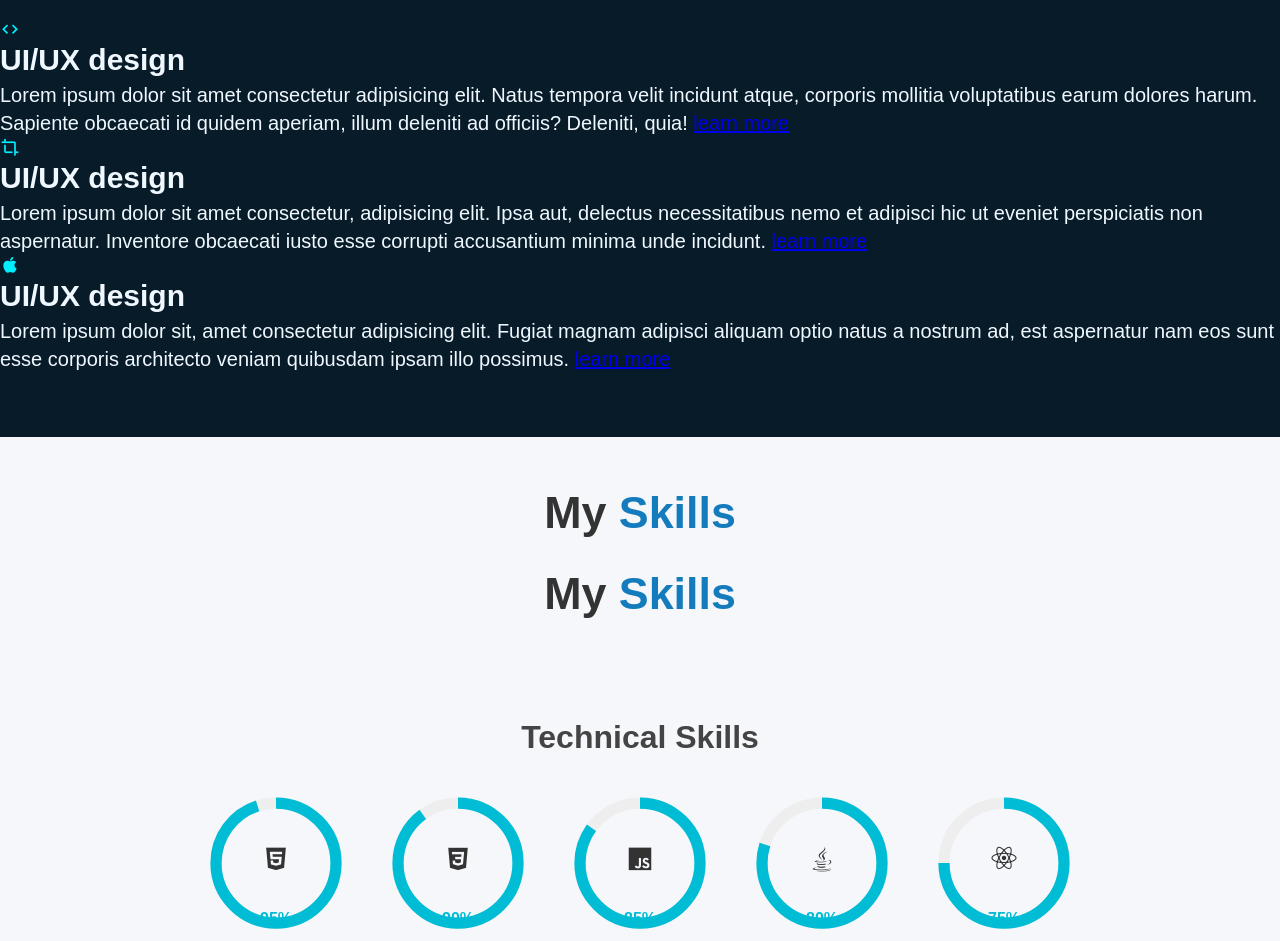
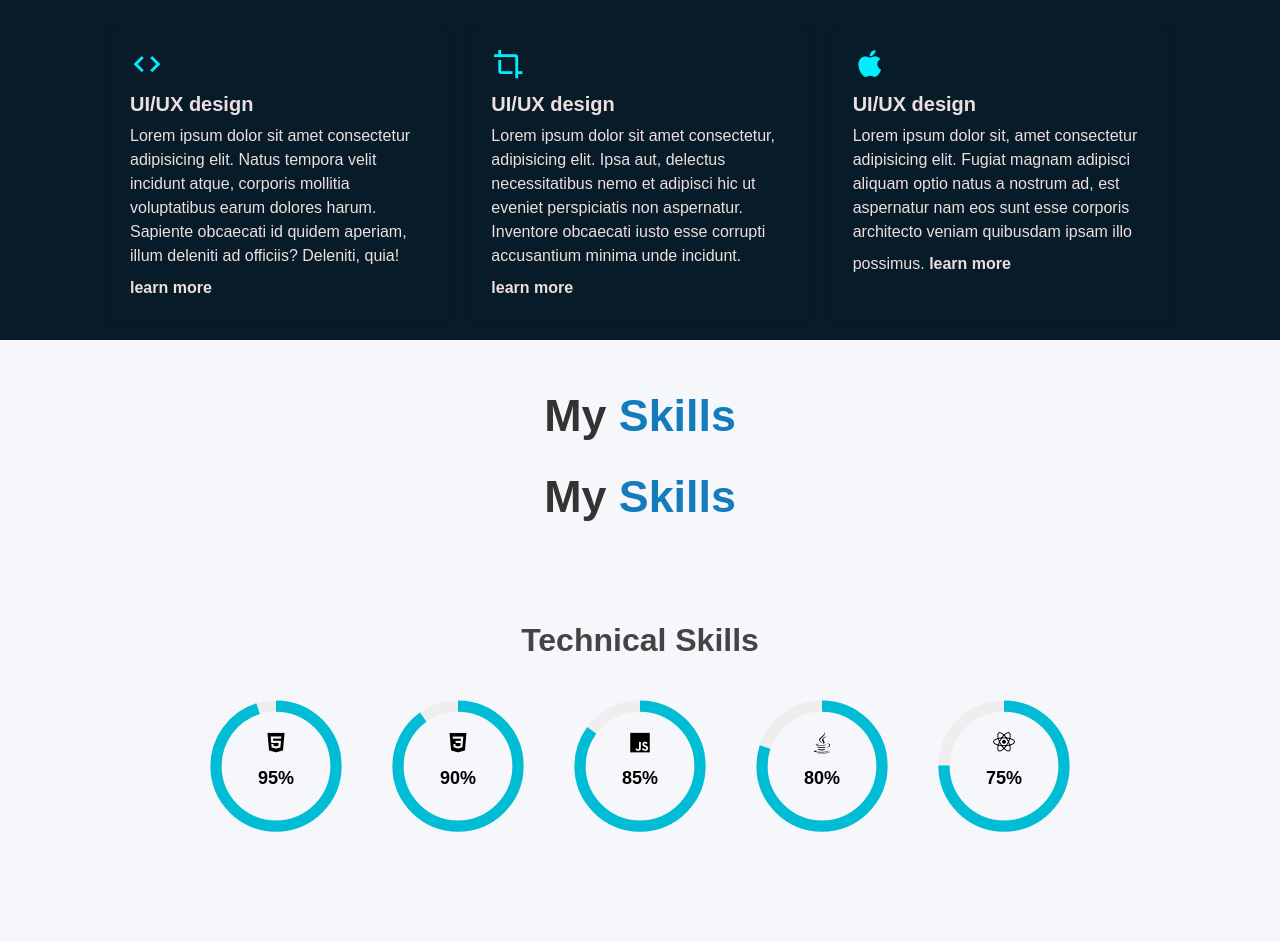
Before and after one commit to dkumar0847607-ops/portfolio, a plain HTML site: page portfolio/index.html in a window 1280 px wide. Shown: the part 1491-2432 px from the top of the page. Drawn offline with nearby package versions, Linux system fonts and the light colour scheme.

Commit message:
Structural and UI fixes

```diff
--- a/portfolio/index.html
+++ b/portfolio/index.html
@@ -1,3 +1,17 @@
+<!DOCTYPE html>
+<html lang="en">
+<head>
+    <meta charset="UTF-8">
+    <meta name="viewport" content="width=device-width, initial-scale=1.0">
+    <title>NKM || portfolio website</title>
+    <link rel="stylesheet" href="styles.css">
+    <link href='https://unpkg.com/boxicons@2.1.4/css/boxicons.min.css' rel='stylesheet'>
+    <script src="https://cdnjs.cloudflare.com/ajax/libs/gsap/3.11.3/gsap.min.js"
+    integrity="sha512-gmwBmiTVER57N3jYS3LinA9eb8aHrJua5iQD7yqYCKa5x6Jjc7VDVaEA0je0Lu0bP9j7tEjV3+1qUm6loO99Kw=="
+    crossorigin="anonymous" referrerpolicy="no-referrer"></script>
+    <script src="https://unpkg.com/typed.js@2.0.16/dist/typed.umd.js"></script>
+</head>
+<body>
 
     <div class="ctnr">
         <p>Welcome Viewrs!</p>
@@ -15,20 +29,7 @@
         <div class="name-ctnr">
             <div class="logo-name">nullx</div>
         </div>
-        <script src="https://cdnjs.cloudflare.com/ajax/libs/gsap/3.11.3/gsap.min.js"
-    integrity="sha512-gmwBmiTVER57N3jYS3LinA9eb8aHrJua5iQD7yqYCKa5x6Jjc7VDVaEA0je0Lu0bP9j7tEjV3+1qUm6loO99Kw=="
-    crossorigin="anonymous" referrerpolicy="no-referrer"></script>
-<!DOCTYPE html>
-<html lang="en">
-<head>
-    <meta charset="UTF-8">
-    <meta name="viewport" content="width=device-width, initial-scale=1.0">
-    <title>NKM || portfolio website</title>
-    <link rel="stylesheet" href="styles.css">
-    <link href='https://unpkg.com/boxicons@2.1.4/css/boxicons.min.css' rel='stylesheet'>
-    <script src="https://unpkg.com/typed.js@2.0.16/dist/typed.umd.js"></script>
-</head>
-<body>
+    </div>
 
     <header class="header">
         <a href="#" class="logo">Portfolio</a>
@@ -74,8 +75,8 @@
         <span class="Home-img:hover"></span>
     </section>
     <!-- about -->
-    <section class="About" id="About">
-        <div class="About-img">
+    <section class="about" id="About">
+        <div class="about-img">
             <img src="" alt="">
         </div>
         <div class="about-text">
@@ -128,9 +129,9 @@
         </section>
         <!-- services -->
         <section>
-            <div class="Services" id="Services">
+            <div class="services" id="Services">
                 <div class="container">
-                    <h1 class="sub-Title"> My <span>services</span></h1>
+                    <h1 class="sub-title"> My <span>services</span></h1>
                     <div class="services-list">
                         <div>
                             <i class="bx bx-code" style="color: #0ef"></i>
--- a/portfolio/script.js
+++ b/portfolio/script.js
@@ -1,5 +1,5 @@
 gsap.fromTo(
-    ".loading-page",
+    ".loading-page, .ctnr",
     { opacity: 1 },
     {
       opacity: 0,
@@ -89,28 +89,48 @@ var typed = new Typed(".text",{
 
 const radialBars = document.querySelectorAll('.radial-bar');
 
-function animateSkillBars() {
-  radialBars.forEach(bar => {
-    const circle = bar.querySelector('.progress');
-    const radius = circle.r.baseVal.value;
-    const circumference = 2 * Math.PI * radius;
+function animateSingleBar(bar) {
+  const circle = bar.querySelector('.progress');
+  const radius = circle.r.baseVal.value;
+  const circumference = 2 * Math.PI * radius;
+  const percent = Math.max(0, Math.min(100, +bar.dataset.percentage || 0));
+  const offset = circumference - (percent / 100) * circumference;
 
-    const percent = +bar.dataset.percentage;
-    const offset = circumference - (percent / 100) * circumference;
+  circle.style.strokeDasharray = `${circumference}`;
+  circle.style.strokeDashoffset = `${circumference}`;
+
+  // trigger transition
+  setTimeout(() => {
+    circle.style.transition = 'stroke-dashoffset 1.2s ease-out';
     circle.style.strokeDashoffset = offset;
-  });
+  }, 80);
+
+  // animate numeric counter inside .percentage
+  const pctEl = bar.querySelector('.percentage');
+  if (pctEl) {
+    let start = 0;
+    const duration = 1200; // ms
+    const startTime = performance.now();
+
+    function step(now) {
+      const elapsed = now - startTime;
+      const progress = Math.min(elapsed / duration, 1);
+      const current = Math.round(progress * percent);
+      pctEl.textContent = `${current}%`;
+      if (progress < 1) requestAnimationFrame(step);
+    }
+    requestAnimationFrame(step);
+  }
 }
 
-// Intersection Observer to trigger animation once when in view
-const observer = new IntersectionObserver(entries => {
+// Observe each radial bar individually so each animates when scrolled into view
+const barsObserver = new IntersectionObserver((entries, obs) => {
   entries.forEach(entry => {
     if (entry.isIntersecting) {
-      animateSkillBars();
-      observer.disconnect(); // animate only once
+      animateSingleBar(entry.target);
+      obs.unobserve(entry.target);
     }
   });
-}, {
-  threshold: 0.3
-});
+}, { threshold: 0.35 });
 
-observer.observe(document.querySelector('#technical-skills'));
+radialBars.forEach(bar => barsObserver.observe(bar));
--- a/portfolio/styles.css
+++ b/portfolio/styles.css
@@ -117,6 +117,11 @@ header {
     font-weight: 500;
     margin-left: 35px;
 
+/* Ensure .btn-box is visible and not animated */
+.btn-box {
+    animation: none !important;
+    opacity: 1 !important;
+}
     animation: slideTop .5s esse forwards;
     animation-delay: calc(.2s*var(--i));
 }
@@ -236,9 +241,7 @@ header {
     letter-spacing: 1px;
     text-decoration: none;
     font-weight: 600;
-    opacity: 0;
-    animation: slideLeft 1s ease forwards;
-    animation-delay: 2s;
+    opacity: 1;
     box-shadow: 0 0 5px #0ef,
         0 0 25px #0ef;
 
@@ -250,22 +253,14 @@ header {
         0 0 100px cyan, 0 0 200px cyan
 }
 .about{
-    display: flex;
-    justify-content: center;
-    align-items: column;
-    flex-direction: column;
-    gap: 2rem;
-    padding-bottom: 6rem;
-
-}
-.about{
     display: grid;
-    grid-template-columns:repeat(2, 1fr);
+    grid-template-columns: repeat(2, 1fr);
     align-items: center;
     gap: 1.5rem;
+    padding-bottom: 6rem;
 }
 
-.abaout-img img{
+.about-img img{
     padding-bottom: 20%;
     max-width: 630px;
     height: auto;
@@ -331,6 +326,45 @@ header {
     line-height: 1.4;
     margin-bottom: 4rem;
 
+}
+/* Services section styling */
+.services .container{
+    max-width: 1100px;
+    margin: 0 auto;
+    padding: 20px;
+}
+.services-list{
+    display: grid;
+    grid-template-columns: repeat(auto-fit, minmax(240px, 1fr));
+    gap: 1.5rem;
+    margin-top: 1.5rem;
+}
+.services-list > div{
+    background: var(--card);
+    color: var(--text);
+    padding: 20px;
+    border-radius: 8px;
+    box-shadow: 0 2px 8px rgba(0,0,0,0.08);
+}
+.services-list i{
+    font-size: 34px;
+    margin-bottom: 12px;
+    display: inline-block;
+}
+.services-list h2{
+    font-size: 20px;
+    margin-bottom: 8px;
+}
+.services-list p{
+    color: var(--muted);
+    line-height: 1.5;
+}
+.services-list .read{
+    display: inline-block;
+    margin-top: 8px;
+    color: var(--accent);
+    text-decoration: none;
+    font-weight: 600;
 }
 .skills-section-wrapper {
   padding: 50px 20px;
@@ -399,21 +433,32 @@ header {
 
 .icon {
   position: absolute;
-  top: 50%;
-  left: 50%;
-  transform: translate(-50%, -65%);
-  font-size: 30px;
-  color: #333;
+    top: 36%;
+    left: 50%;
+    transform: translate(-50%, -50%);
+    font-size: 26px;
+    color: #000 !important;
 }
 
 .percentage {
-  position: absolute;
-  bottom: 10px;
-  left: 50%;
-  transform: translateX(-50%);
-  font-weight: bold;
-  color: #00bcd4;
-  font-size: 16px;
+    position: absolute;
+        top: 58%;
+        left: 50%;
+        transform: translate(-50%, -50%);
+        font-weight: 700;
+    color: #000 !important;
+        font-size: 18px;
+}
+
+/* professional skill label under the circle */
+.radial-bar .text{
+    position: absolute;
+    bottom: -28px;
+    left: 50%;
+    transform: translateX(-50%);
+    font-size: 14px;
+    color: #000 !important;
+    font-weight: 600;
 }
 
 /* portfolio */
```
